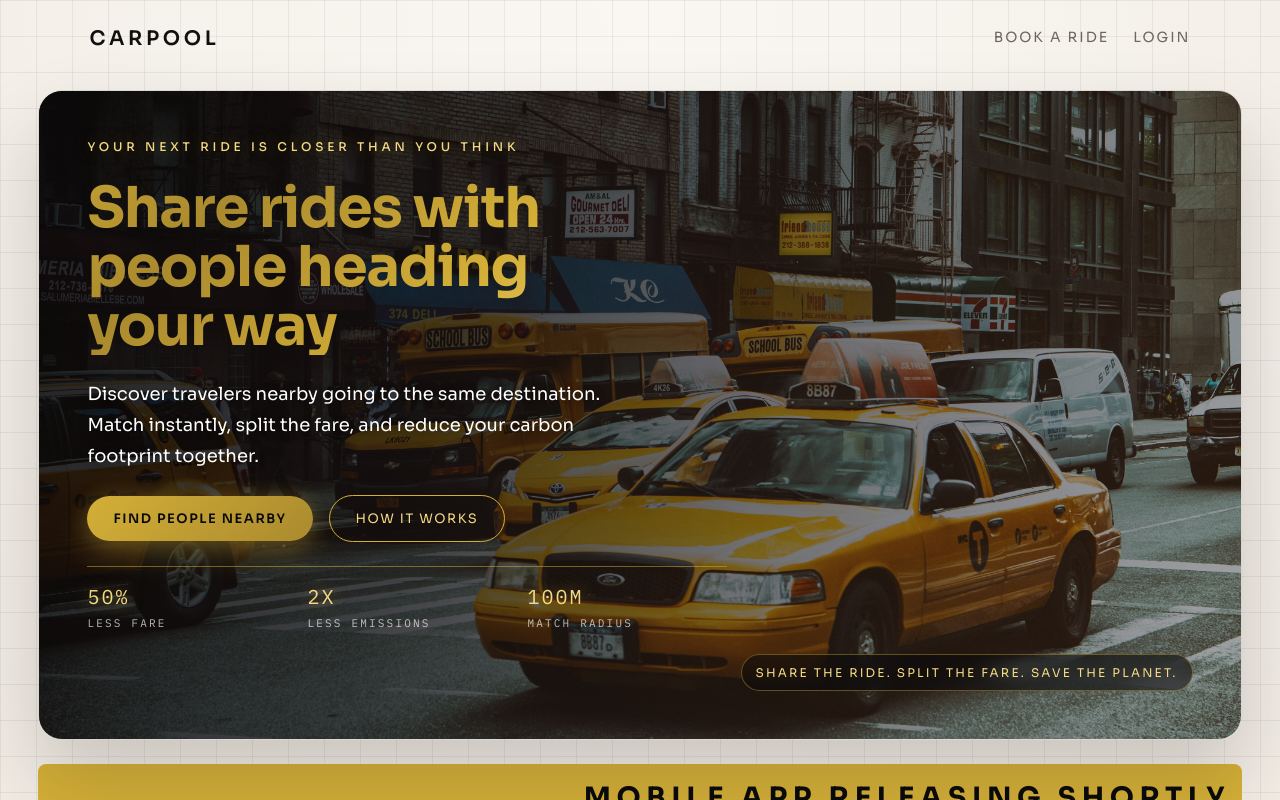
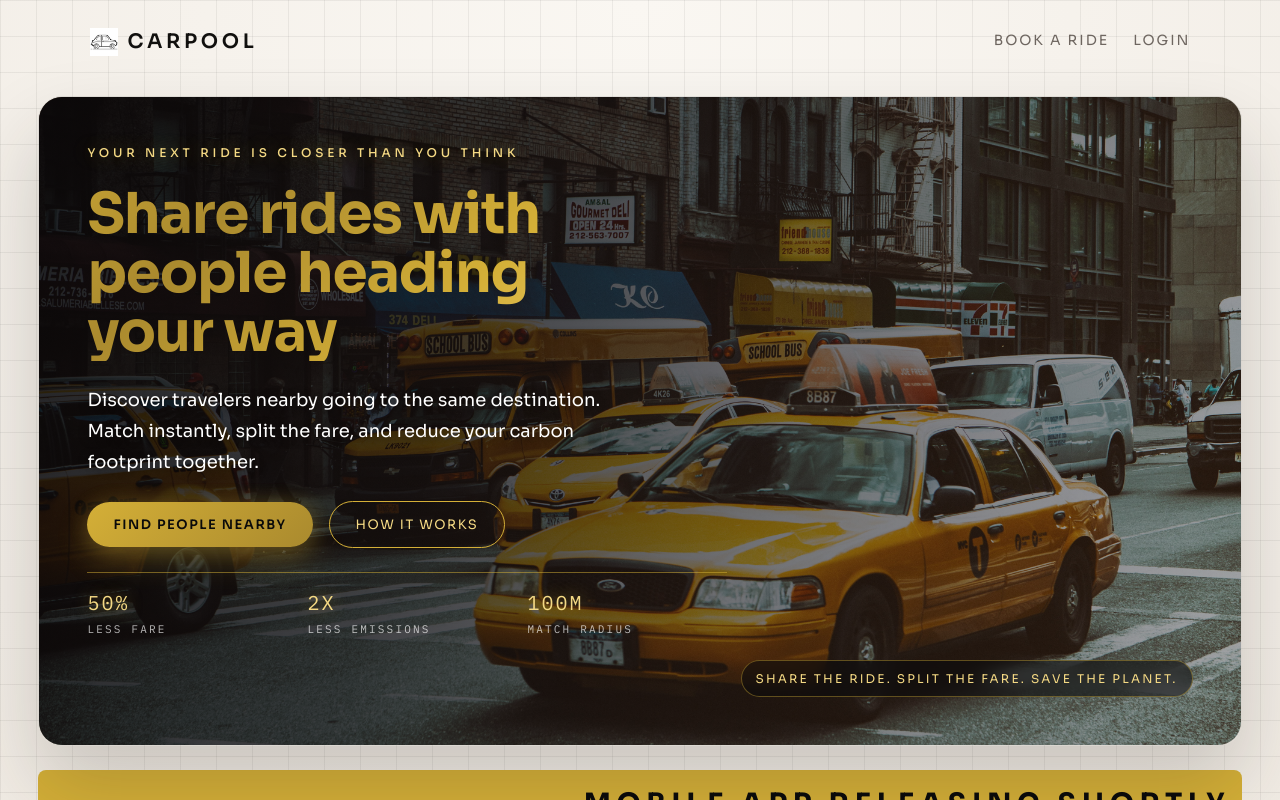
Before and after one commit to tanzeel-a/carpool-app, a Next.js app in the folder Nextjs_app/: page / in a window 1280 px wide. Shown: the top 800 px of the page. Built offline with nearby package versions, Linux system fonts and the light colour scheme.

Commit message:
Add favicon and update Header component
- Introduced a new favicon image for the application.
- Updated layout metadata to include the new favicon.
- Modified Header component to display the favicon alongside the brand name.
- Enhanced Header CSS for better layout and spacing.

```diff
--- a/Nextjs_app/src/app/layout.tsx
+++ b/Nextjs_app/src/app/layout.tsx
@@ -16,6 +16,9 @@ const ibmPlexMono = IBM_Plex_Mono({
 export const metadata: Metadata = {
   title: "Carpool | Quiet Commutes",
   description: "A minimalist carpool platform for calm, shared rides.",
+  icons: {
+    icon: "/assets/favicon_feat.gif",
+  },
 };
 
 export default function RootLayout({
--- a/Nextjs_app/src/components/Header.module.css
+++ b/Nextjs_app/src/components/Header.module.css
@@ -14,7 +14,12 @@
   font-weight: 600;
   display: flex;
   align-items: center;
+  gap: 10px;
   line-height: 1;
+}
+
+.brandIcon {
+  display: block;
 }
 
 .nav {
--- a/Nextjs_app/src/components/Header.tsx
+++ b/Nextjs_app/src/components/Header.tsx
@@ -2,6 +2,7 @@
 // Client component directive - required for useState and event handlers in Next.js App Router
 
 import { useState } from "react";
+import Image from "next/image";
 import styles from "./Header.module.css";
 
 /**
@@ -24,7 +25,17 @@ export default function Header() {
     <>
       <header className={styles.header}>
         {/* Brand/Logo */}
-        <span className={styles.brand}>Carpool</span>
+        <span className={styles.brand}>
+          <Image
+            src="/assets/favicon_feat.gif"
+            alt="Carpool logo"
+            width={28}
+            height={28}
+            className={styles.brandIcon}
+            unoptimized
+          />
+          Carpool
+        </span>
 
         {/* Desktop Navigation - Hidden on mobile via CSS */}
         <nav className={styles.nav}>
```
Also changed, not shown: Nextjs_app/public/assets/favicon_feat.gif (added).
